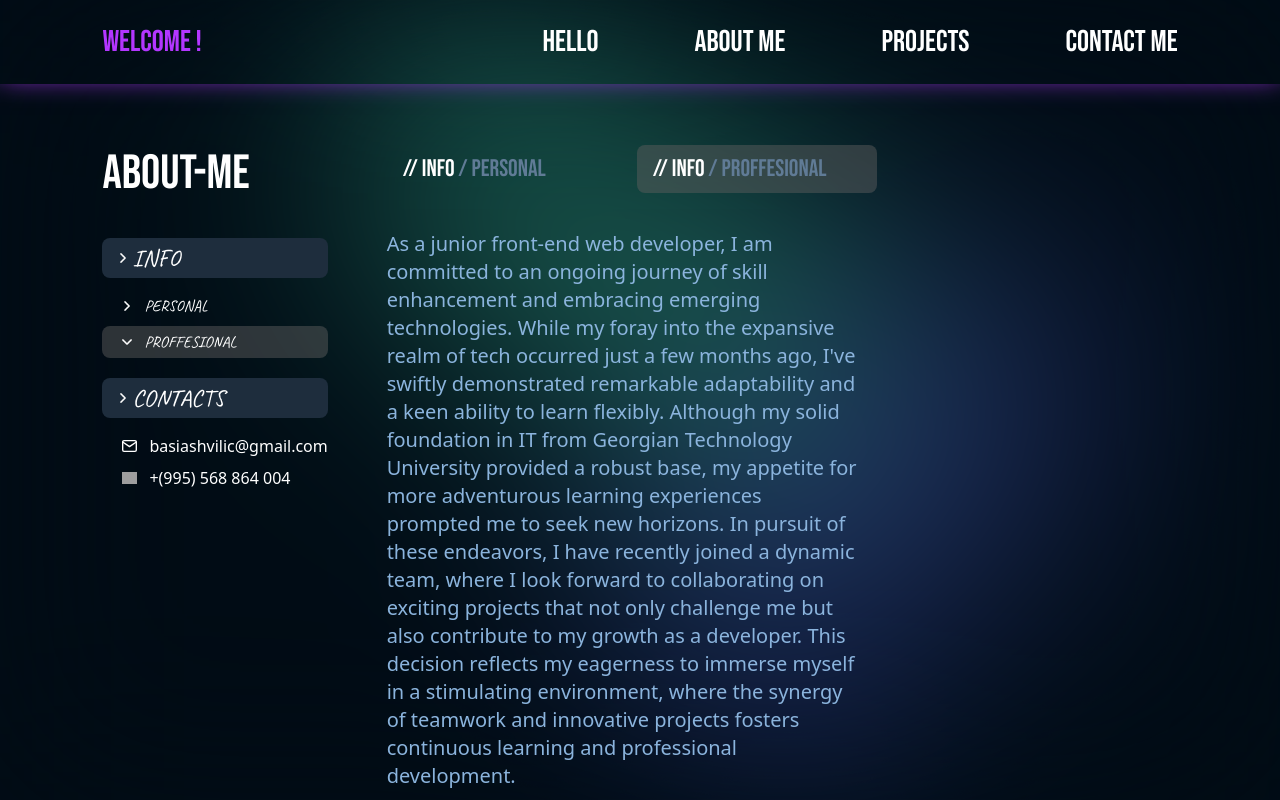
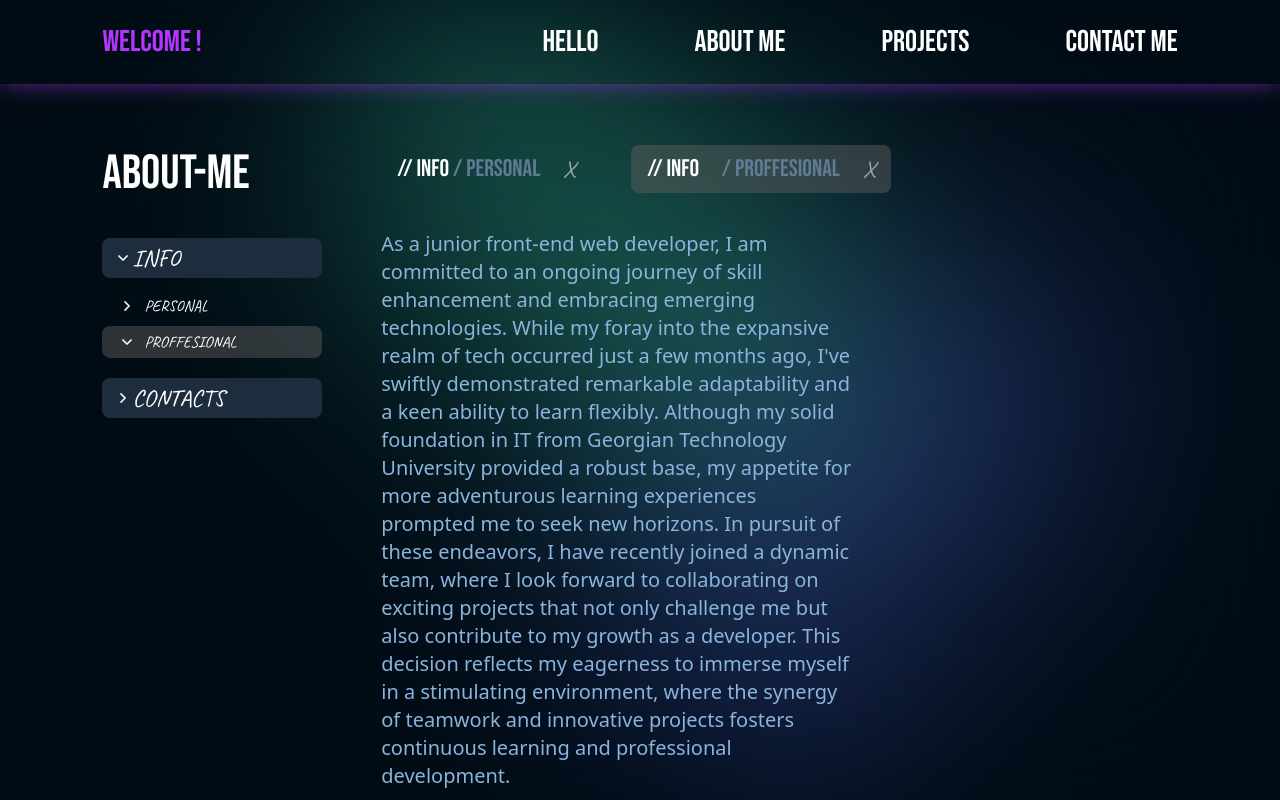
Before and after one commit to Cotne2003/my-portfolio-site, a Next.js app: page /about in a window 1280 px wide. Both pictures are taken after a click on the element "PROFFESIONAL". Built offline with nearby package versions, Linux system fonts and the light colour scheme; grey boxes are pictures that could not be loaded.

Commit message:
added tab functions

```diff
--- a/components/about/AboutPage.tsx
+++ b/components/about/AboutPage.tsx
@@ -1,6 +1,6 @@
 "use client";
 
-import React, { useState } from "react";
+import React, { useState, MouseEventHandler } from "react";
 import FirstSection from "./FirstSection";
 
 const AboutPage = () => {
@@ -9,16 +9,41 @@ const AboutPage = () => {
   const profTxt =
     "As a junior front-end web developer, I am committed to an ongoing journey of skill enhancement and embracing emerging technologies. While my foray into the expansive realm of tech occurred just a few months ago, I've swiftly demonstrated remarkable adaptability and a keen ability to learn flexibly. Although my solid foundation in IT from Georgian Technology University provided a robust base, my appetite for more adventurous learning experiences prompted me to seek new horizons. In pursuit of these endeavors, I have recently joined a dynamic team, where I look forward to collaborating on exciting projects that not only challenge me but also contribute to my growth as a developer. This decision reflects my eagerness to immerse myself in a stimulating environment, where the synergy of teamwork and innovative projects fosters continuous learning and professional development.";
 
+  // TEXTS ///////////////////////
   const [pers, setPers] = useState(true);
   const [prof, setProf] = useState(false);
 
-  const persHandler = () => {
+  const persHandler: MouseEventHandler<HTMLDivElement> = (e) => {
+    e?.stopPropagation();
     setPers(true);
+    setPersTab(true);
     setProf(false);
   };
   const profHandler = () => {
     setPers(false);
+    setProfTab(true);
     setProf(true);
+  };
+
+  // TABS ////////////////////////
+  const [persTab, setPersTab] = useState(true);
+  const [profTab, setProfTab] = useState(false);
+
+  const persTabHandler: MouseEventHandler<HTMLDivElement> = (e) => {
+    if (profTab) {
+      e.stopPropagation();
+      setPersTab(false);
+      setProf(true);
+      setPers(false);
+    }
+  };
+  const profTabHandler: MouseEventHandler<HTMLDivElement> = (e) => {
+    if (persTab) {
+      e.stopPropagation();
+      setProfTab(false);
+      setPers(true);
+      setProf(false);
+    }
   };
 
   return (
@@ -31,26 +56,44 @@ const AboutPage = () => {
       />
       <section className="w-[40%] mt-[-5px]">
         <div className="flex gap-10">
+          {persTab && (
             <div className="cursor-pointer">
               <h2
-              className={`text-2xl rounded-lg py-2 pl-4 w-[210px] ${
+                className={`text-2xl rounded-lg py-2 pl-4 w-[210px] flex justify-between pr-4  ${
                   pers ? "bg-[#5e5e5e7a]" : "hover:bg-[#5e5e5e7a]"
                 }`}
                 onClick={persHandler}
               >
+                <div>
                   // info <span className="text-[#607b96]">/ personal</span>
+                </div>
+                <span
+                  className="Caveat text-gray-400 hover:text-white"
+                  onClick={persTabHandler}
+                >
+                  X
+                </span>
               </h2>
             </div>
+          )}
+          {profTab && (
             <div className="cursor-pointer">
               <h2
-              className={`text-2xl rounded-lg py-2 pl-4 w-[240px] ${
+                className={`text-2xl rounded-lg py-2 pl-4 w-[260px] flex justify-between pr-4 ${
                   prof ? "bg-[#5e5e5e7a]" : "hover:bg-[#5e5e5e7a]"
                 }`}
                 onClick={profHandler}
               >
                 // info <span className="text-[#607b96]">/ PROFFESIONAL</span>
+                <span
+                  className="Caveat text-gray-400 hover:text-white"
+                  onClick={profTabHandler}
+                >
+                  X
+                </span>
               </h2>
             </div>
+          )}
         </div>
         <p className="mt-[37px] text-[#8bb4dd] text-xl font-sans">
           {pers ? persTxt : prof ? profTxt : ""}
--- a/components/about/FirstSection.tsx
+++ b/components/about/FirstSection.tsx
@@ -1,30 +1,42 @@
-import React from "react";
+import React, { MouseEventHandler, useState } from "react";
 import arrow from "/public/logos/arrow.png";
 import email from "/public/logos/Email.svg";
 import telephone from "/public/logos/telephone.png";
 
 type Props = {
-  persHandler: () => void;
+  persHandler: MouseEventHandler<HTMLDivElement>;
   pers: boolean;
   profHandler: () => void;
   prof: boolean;
 };
 
 const FirstSection = ({ persHandler, pers, profHandler, prof }: Props) => {
+  const [info, setInfo] = useState(true);
+  const [contacts, setContacts] = useState(false);
+  const infoHandler = () => {
+    setInfo(!info);
+  };
+  const contactsHandler = () => {
+    setContacts(!contacts);
+  };
   console.log("test");
   return (
-    <section className="">
+    <section className="w-[220px]">
       <div className="">
         <div className=" w-[170px]">
           <h2 className="text-5xl">about-me</h2>
         </div>
         <div className="mt-[40px]">
-          <div className="rounded-lg py-1 pl-4 bg-[#1e2d3d] text-2xl Caveat uppercase flex items-center gap-1">
-            <span>
+          <div
+            className="rounded-lg py-1 pl-4 bg-[#1e2d3d] text-2xl Caveat uppercase flex items-center gap-1 cursor-pointer"
+            onClick={infoHandler}
+          >
+            <span className={`${info ? "rotate-90" : "rotate-0"}`}>
               <img src={arrow.src} width={10} alt="" />
             </span>{" "}
             Info
           </div>
+          {info && (
             <div className="mt-3">
               <div
                 className={`pl-5 flex items-center gap-3 Caveat uppercase py-1 ${
@@ -49,17 +61,22 @@ const FirstSection = ({ persHandler, pers, profHandler, prof }: Props) => {
                 proffesional
               </div>
             </div>
+          )}
         </div>
       </div>
 
       <div className="">
         <div className="mt-[20px]">
-          <div className="rounded-lg py-1 pl-4 bg-[#1e2d3d] text-2xl Caveat uppercase flex items-center gap-1">
-            <span>
+          <div
+            className="rounded-lg py-1 pl-4 bg-[#1e2d3d] text-2xl Caveat uppercase flex items-center gap-1 cursor-pointer"
+            onClick={contactsHandler}
+          >
+            <span className={`${contacts ? "rotate-90" : "rotate-0"}`}>
               <img src={arrow.src} width={10} alt="" />
             </span>{" "}
             contacts
           </div>
+          {contacts && (
             <div className="mt-3">
               <div className="pl-5 flex gap-3 items-center font-sans py-1 hover:opacity-50 cursor-pointer">
                 <span>
@@ -74,6 +91,7 @@ const FirstSection = ({ persHandler, pers, profHandler, prof }: Props) => {
                 +(995) 568 864 004
               </div>
             </div>
+          )}
         </div>
       </div>
     </section>
```
Lines whose indentation alone changed are shown as unchanged.
